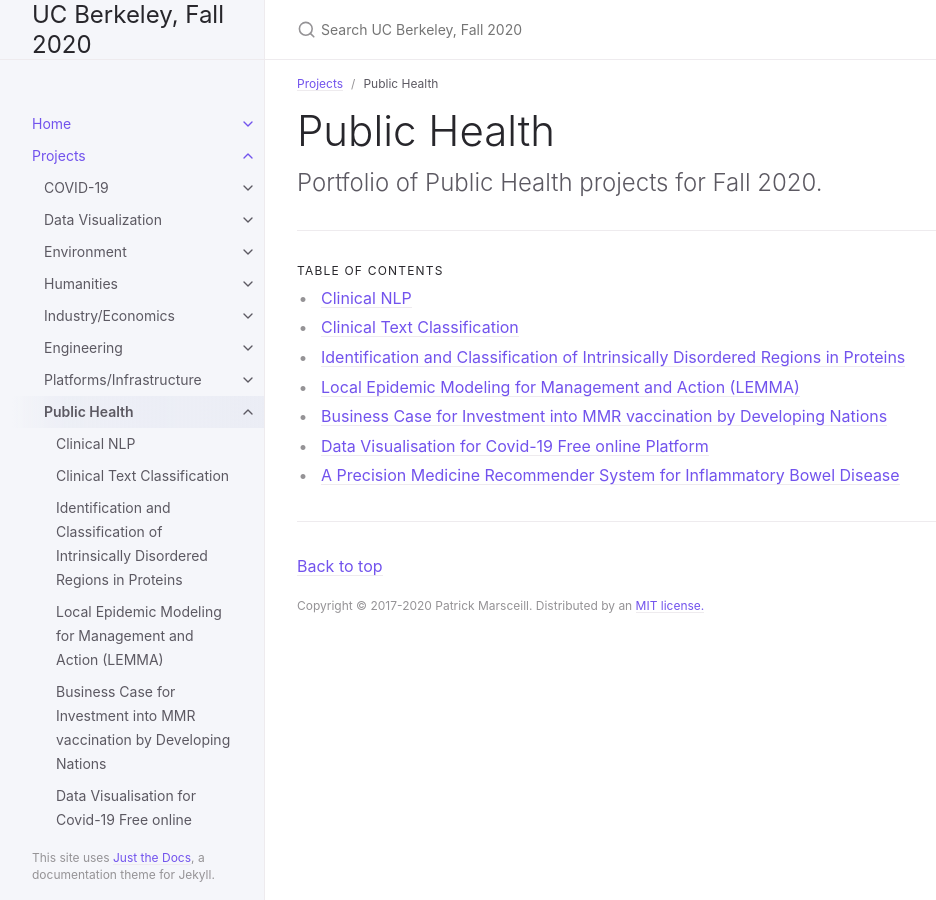
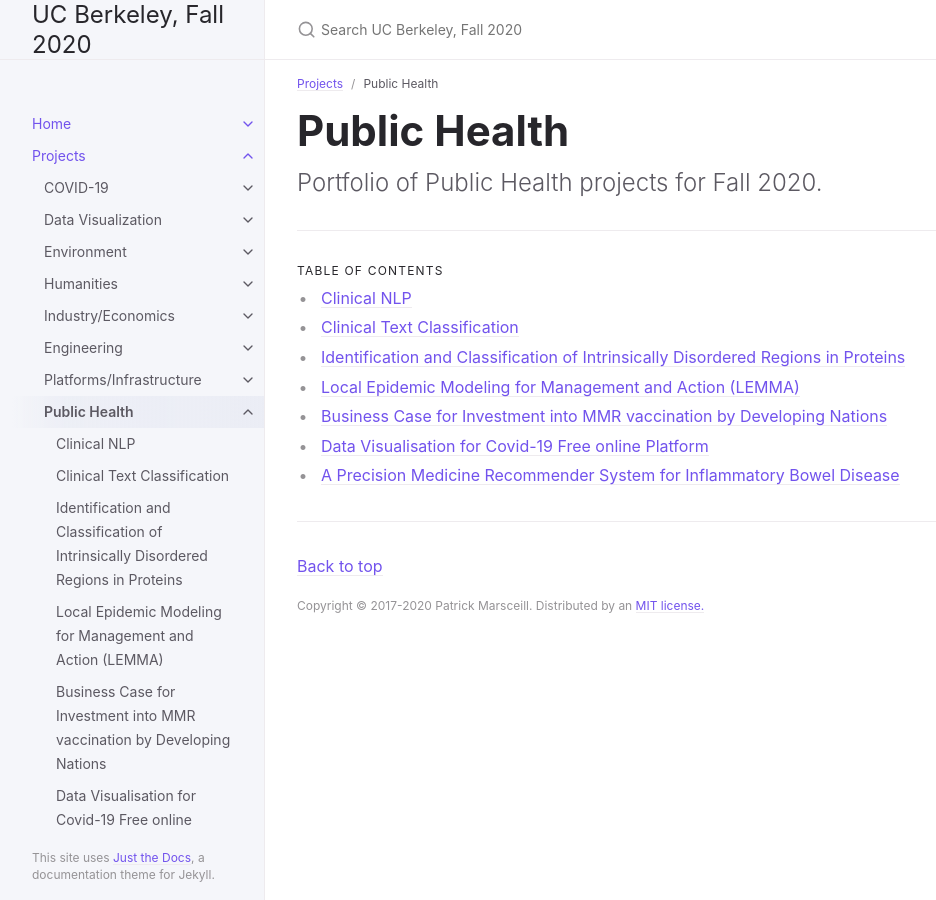
Before and after one commit to DS-Discovery/ds-discovery.github.io, a Jekyll site: the page built from Projects/Public Health/public health.md, in a window 1280 px wide. Shown: the whole page, without its empty margins (107-1043 px from the left). Built offline with Jekyll 4.4.1, drawn with Linux system fonts in a browser that asks for light colours.

```diff
--- a/Projects/Public Health/public health.md
+++ b/Projects/Public Health/public health.md
@@ -5,7 +5,7 @@ parent: Projects
 nav_order: 6
 has_children: true
 ---
-# Public Health
+# **Public Health**
 {: .fs-9 }
 
 Portfolio of Public Health projects for Fall 2020.
```
